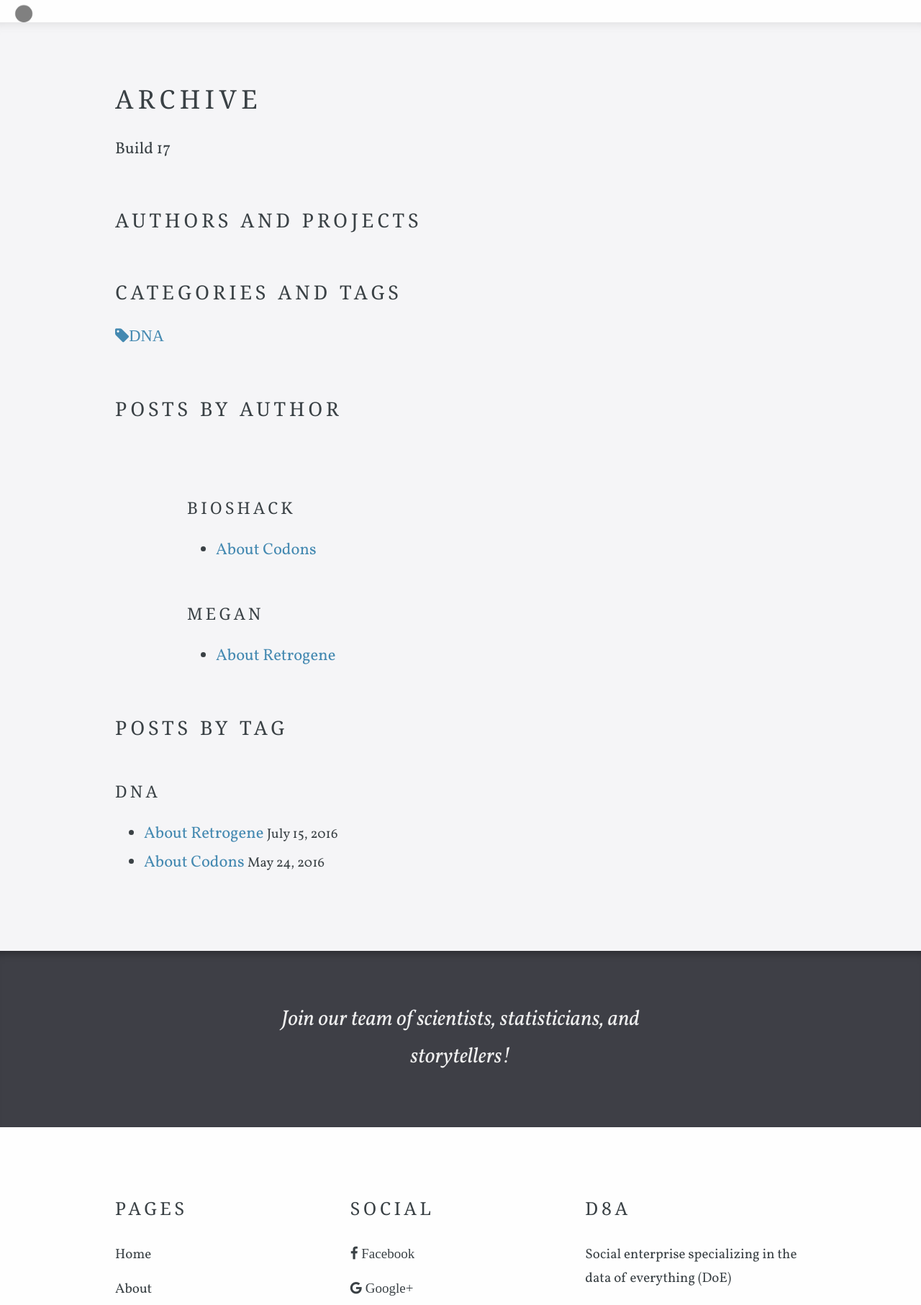
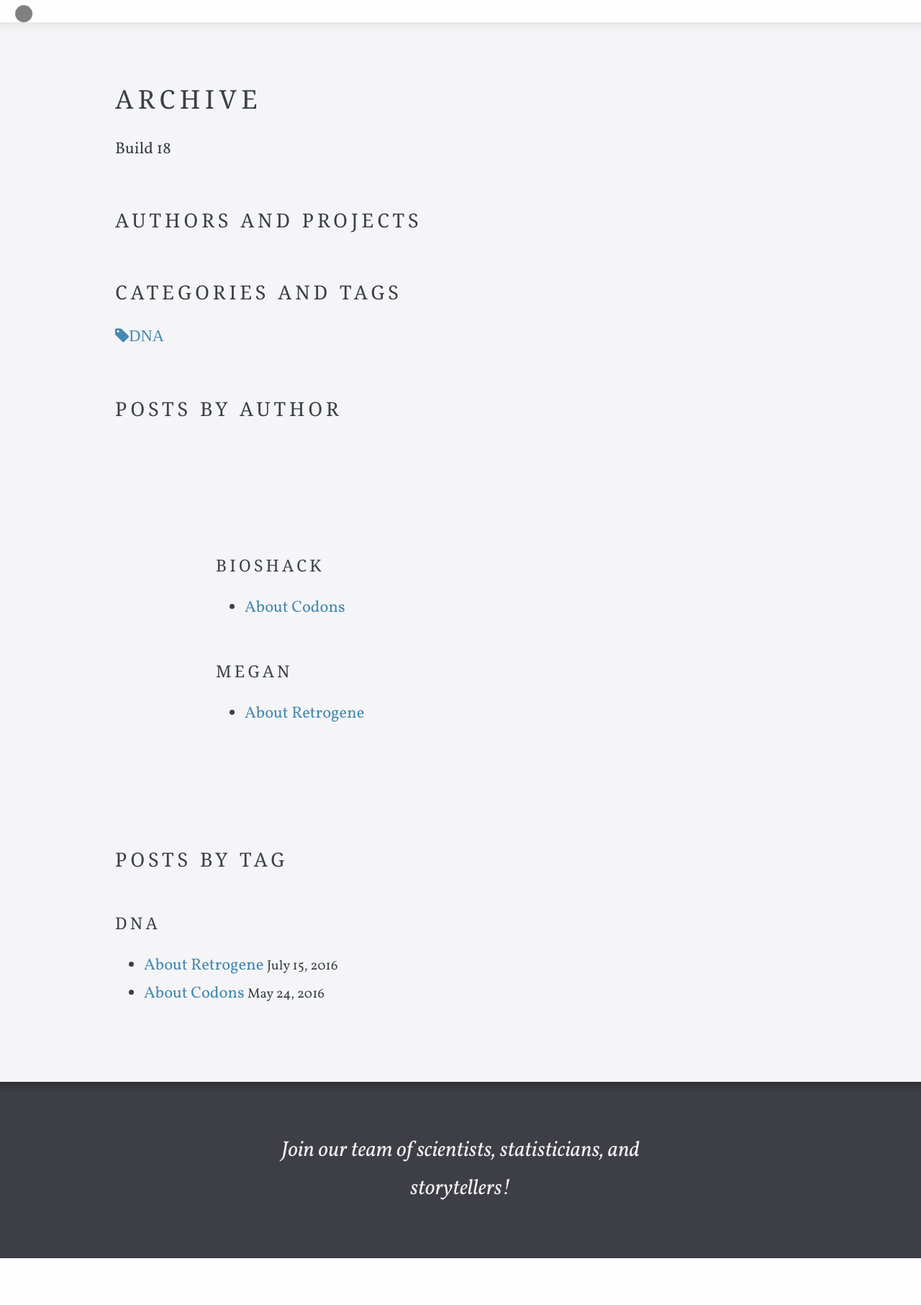
Before and after one commit to bioshack/d8a, a Jekyll site: the page built from pages/archive.html, in a window 1280 px wide. Shown: the part 389-2202 px from the top of the page at 72% size. Built offline with Jekyll 4.4.1, drawn with Linux system fonts in a browser that asks for light colours; some web fonts are replaced.

Commit message:
Add section

```diff
--- a/_sass/_layout.scss
+++ b/_sass/_layout.scss
@@ -374,7 +374,7 @@
 }
 
 .tag-list {
-  margin: 100px 0px 0px 100px;
+  margin: 100px 0 0 100px;
 }
 
 .video-container {
--- a/pages/archive.html
+++ b/pages/archive.html
@@ -8,7 +8,7 @@
 ---
 
 <p>
-  Build 17
+  Build 18
 </p>
 
 {% capture rawauthors %}{% for post in site.posts %}{% if post.author %}{{ post.author }}|{% endif %}{% endfor %}{% endcapture %}
@@ -32,7 +32,7 @@
 </p>
 
 <h3>Posts by Author</h3>
-<div class="tag-list" id="site-authors">
+<section class="tag-list" id="site-authors">
 {% for author in authors %}
   {% capture rawposts %}{% for post in site.posts %}{% if post.author == author %}{{ post.title }}*{{ post.url }}|{% endif %}{% endfor %}{% endcapture %}
   {% assign posts = rawposts | split:'|' | sort %}
@@ -44,7 +44,7 @@
   </ul>
   {% endfor %}
 {% endfor %}
-</div>
+</section>
 
 <h3>Posts by Tag</h3>
 {% for tag in site.tags %}
```
